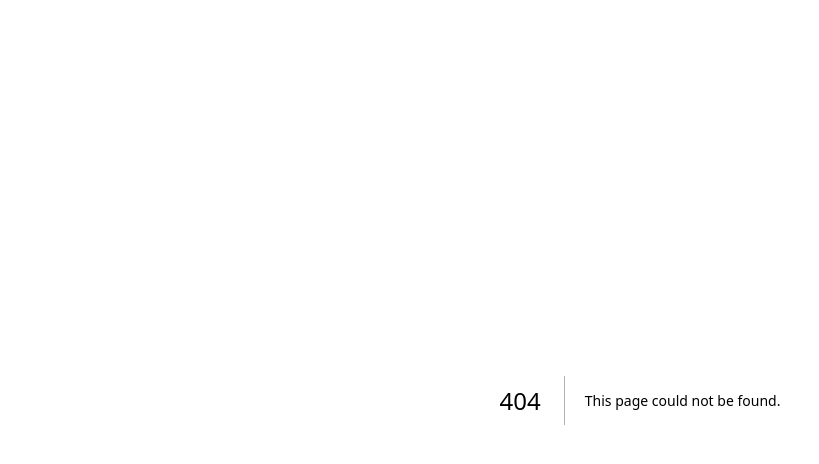
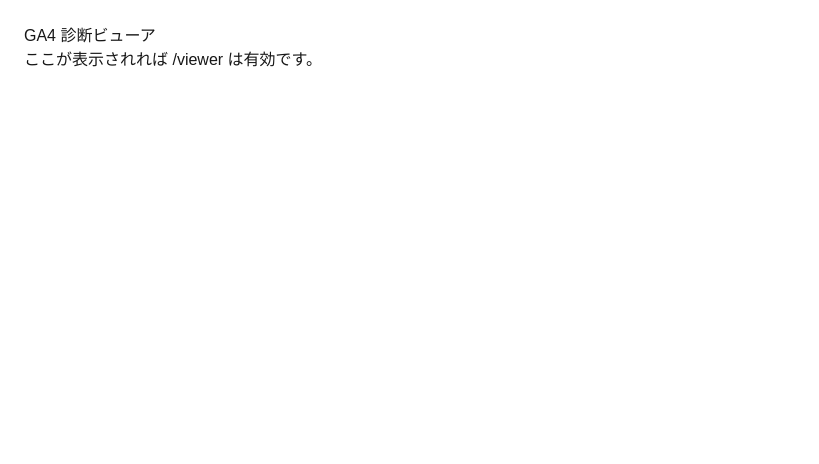
Before and after one commit to dac202508/ga4-diagnose-backend, a Next.js app: page /viewer in a window 1280 px wide. Before the commit this address had no page. Shown: the top 464 px of the page, without its empty margins (0-819 px from the left). Built offline with nearby package versions, Linux system fonts and the light colour scheme.

Commit message:
feat(viewer): add /viewer page

```diff
--- /dev/null
+++ b/app/viewer/page.tsx
@@ -0,0 +1,10 @@
+'use client';
+
+export default function Page() {
+  return (
+    <main style={{padding: 24}}>
+      <h1>GA4 診断ビューア</h1>
+      <p>ここが表示されれば /viewer は有効です。</p>
+    </main>
+  );
+}
```
